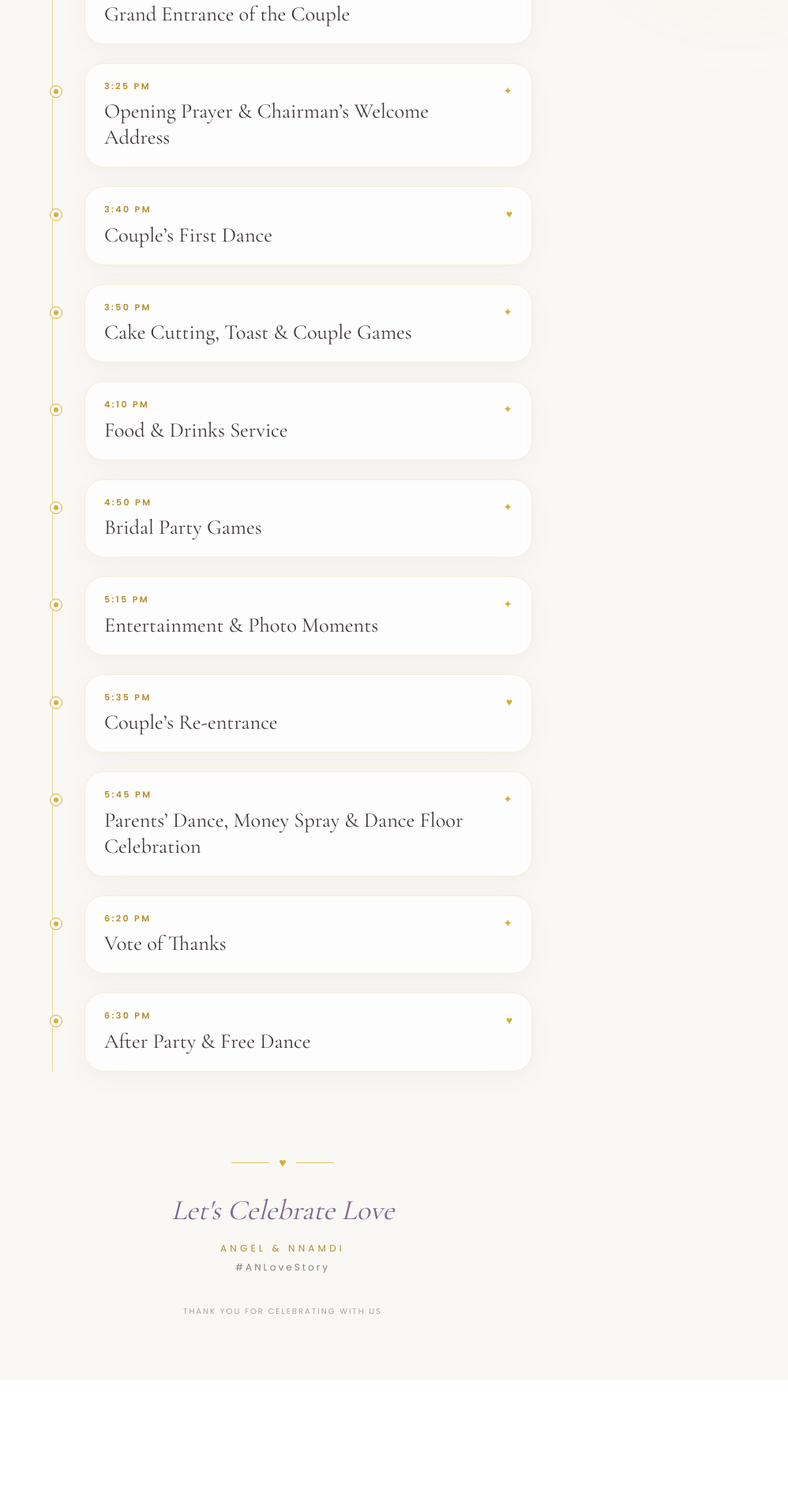
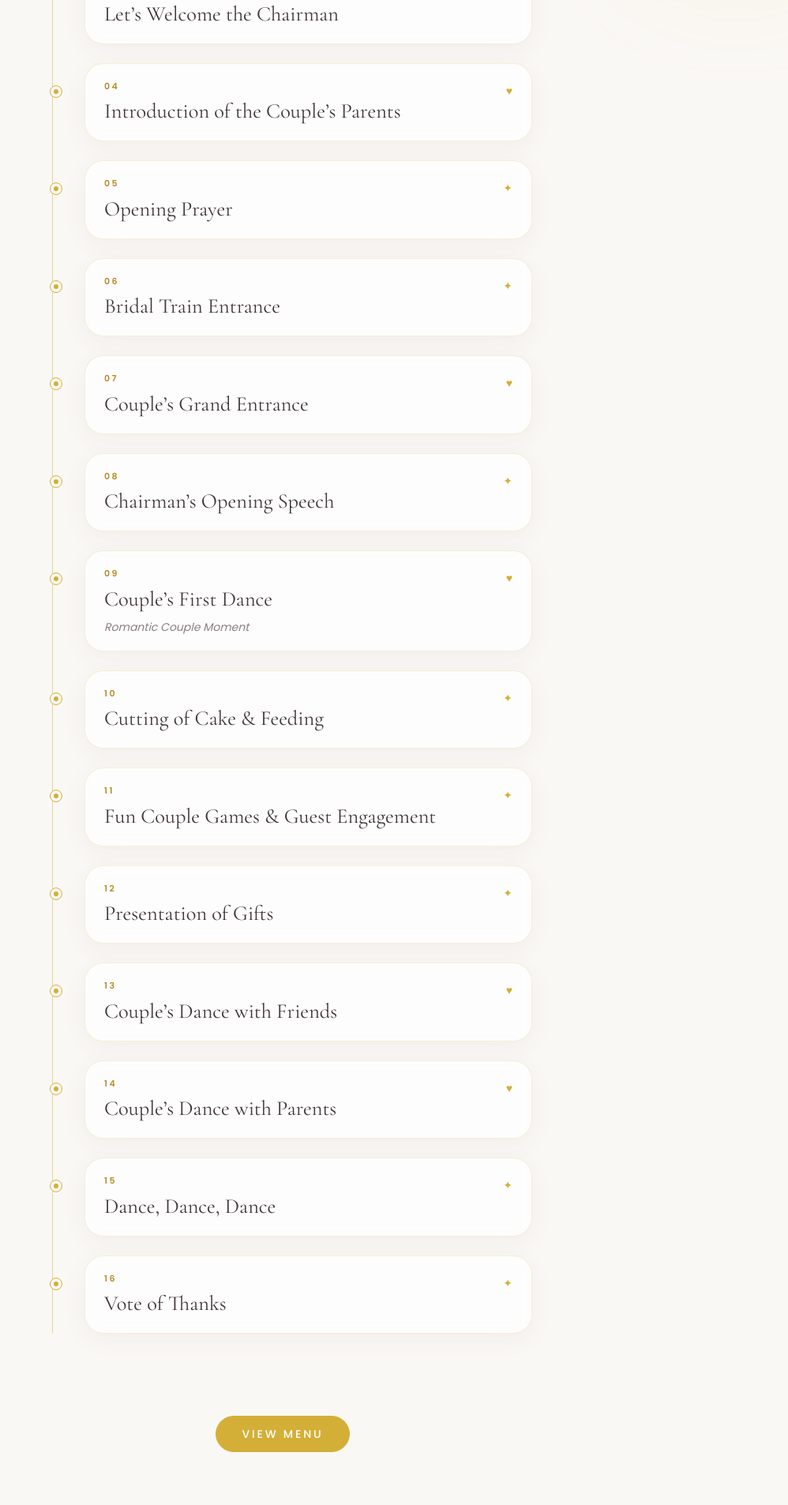
Before and after one commit to clifford-droid/anlovestory, a Next.js app: page /programme in a window 1280 px wide. Shown: the part 840-2746 px from the top of the page at 79% size, without its empty margins (282-1280 px from the left). Before the commit the page ends 2588 px from the top, so only its background shows below. Built offline with nearby package versions, Linux system fonts and the light colour scheme.

Commit message:
Update ANLoveStory QR code

```diff
--- a/app/programme/page.tsx
+++ b/app/programme/page.tsx
@@ -1,33 +1,24 @@
 const programme = [
-  { time: "2:00 PM", event: "Guest Arrival & Reception", icon: "✦" },
-  { time: "3:00 PM", event: "Bridal Train Grand Entrance", icon: "✦" },
-  { time: "3:15 PM", event: "Grand Entrance of the Couple", icon: "♥" },
+  { event: "Arrival & Welcoming of Guests", icon: "✦" },
+  { event: "Recognition of VIP Guests", icon: "✦" },
+  { event: "Let’s Welcome the Chairman", icon: "✦" },
+  { event: "Introduction of the Couple’s Parents", icon: "♥" },
+  { event: "Opening Prayer", icon: "✦" },
+  { event: "Bridal Train Entrance", icon: "✦" },
+  { event: "Couple’s Grand Entrance", icon: "♥" },
+  { event: "Chairman’s Opening Speech", icon: "✦" },
   {
-    time: "3:25 PM",
-    event: "Opening Prayer & Chairman’s Welcome Address",
-    icon: "✦",
+    event: "Couple’s First Dance",
+    subtitle: "Romantic Couple Moment",
+    icon: "♥",
   },
-  { time: "3:40 PM", event: "Couple’s First Dance", icon: "♥" },
-  {
-    time: "3:50 PM",
-    event: "Cake Cutting, Toast & Couple Games",
-    icon: "✦",
-  },
-  { time: "4:10 PM", event: "Food & Drinks Service", icon: "✦" },
-  { time: "4:50 PM", event: "Bridal Party Games", icon: "✦" },
-  {
-    time: "5:15 PM",
-    event: "Entertainment & Photo Moments",
-    icon: "✦",
-  },
-  { time: "5:35 PM", event: "Couple’s Re-entrance", icon: "♥" },
-  {
-    time: "5:45 PM",
-    event: "Parents’ Dance, Money Spray & Dance Floor Celebration",
-    icon: "✦",
-  },
-  { time: "6:20 PM", event: "Vote of Thanks", icon: "✦" },
-  { time: "6:30 PM", event: "After Party & Free Dance", icon: "♥" },
+  { event: "Cutting of Cake & Feeding", icon: "✦" },
+  { event: "Fun Couple Games & Guest Engagement", icon: "✦" },
+  { event: "Presentation of Gifts", icon: "✦" },
+  { event: "Couple’s Dance with Friends", icon: "♥" },
+  { event: "Couple’s Dance with Parents", icon: "♥" },
+  { event: "Dance, Dance, Dance", icon: "✦" },
+  { event: "Vote of Thanks", icon: "✦" },
 ];
 
 export default function ProgrammePage() {
@@ -102,7 +93,7 @@ export default function ProgrammePage() {
 
           {programme.map((item, index) => (
             <article
-              key={`${item.time}-${item.event}`}
+              key={`${index}-${item.event}`}
               className="group relative mb-6"
             >
               {/* Timeline circle */}
@@ -117,7 +108,7 @@ export default function ProgrammePage() {
 
                   <div>
                     <p className="mb-2 text-[11px] font-semibold uppercase tracking-[0.22em] text-[#B38D29]">
-                      {item.time}
+                      {String(index + 1).padStart(2, "0")}
                     </p>
 
                     <h3
@@ -128,6 +119,12 @@ export default function ProgrammePage() {
                     >
                       {item.event}
                     </h3>
+
+                    {item.subtitle && (
+                      <p className="mt-2 text-sm italic text-[#8A7D86]">
+                        {item.subtitle}
+                      </p>
+                    )}
                   </div>
 
                   <span className="mt-1 text-sm text-[#D4AF37]">
@@ -141,6 +138,158 @@ export default function ProgrammePage() {
 
         </div>
       </section>
+
+      {/* MENU BUTTON */}
+      <section className="relative px-6 pb-16 text-center">
+        <a
+          href="/menu"
+          className="inline-flex items-center justify-center rounded-full border border-[#D4AF37] bg-[#D4AF37] px-8 py-3 text-sm font-medium uppercase tracking-[0.2em] text-white transition hover:bg-[#B38D29]"
+        >
+          View Menu
+        </a>
+      </section>
+
+      {/* MENU */}
+<section className="relative mx-auto max-w-2xl px-5 pb-20">
+
+  <div className="mb-10 text-center">
+
+    <div className="mb-7 flex items-center justify-center gap-3">
+      <span className="h-px w-12 bg-[#D4AF37]/70" />
+      <span className="text-[#D4AF37]">✦</span>
+      <span className="h-px w-12 bg-[#D4AF37]/70" />
+    </div>
+
+    <p
+      className="text-xl italic text-[#7D688C]"
+      style={{ fontFamily: "Cormorant Garamond, serif" }}
+    >
+      A Taste of Celebration
+    </p>
+
+    <h2
+      className="mt-2 text-4xl text-[#7D688C] md:text-5xl"
+      style={{ fontFamily: "Cormorant Garamond, serif" }}
+    >
+      Wedding Menu
+    </h2>
+
+  </div>
+
+  <div className="space-y-6">
+
+    {/* APPETIZER */}
+    <article className="rounded-[1.5rem] border border-[#D4AF37]/20 bg-white/75 px-6 py-7 shadow-[0_8px_30px_rgba(70,50,60,0.05)] backdrop-blur-sm">
+
+      <h3
+        className="mb-5 text-2xl text-[#7D688C]"
+        style={{ fontFamily: "Cormorant Garamond, serif" }}
+      >
+        Appetizer
+      </h3>
+
+      <div className="space-y-3">
+        <p className="text-xl text-[#40353D]">
+          <span className="mr-3 text-[#D4AF37]">✦</span>
+          Small Chops
+        </p>
+
+        <p className="text-xl text-[#40353D]">
+          <span className="mr-3 text-[#D4AF37]">✦</span>
+          Chapman
+        </p>
+      </div>
+
+    </article>
+
+    {/* MAIN DISH */}
+    <article className="rounded-[1.5rem] border border-[#D4AF37]/20 bg-white/75 px-6 py-7 shadow-[0_8px_30px_rgba(70,50,60,0.05)] backdrop-blur-sm">
+
+      <h3
+        className="mb-5 text-2xl text-[#7D688C]"
+        style={{ fontFamily: "Cormorant Garamond, serif" }}
+      >
+        Main Dish
+      </h3>
+
+      <div className="space-y-3">
+
+        <p className="text-xl text-[#40353D]">
+          <span className="mr-3 text-[#D4AF37]">✦</span>
+          Semo & Egusi Soup
+        </p>
+
+        <div className="flex items-center gap-3">
+          <p className="text-xl text-[#40353D]">
+            <span className="mr-3 text-[#D4AF37]">✦</span>
+            Amala & Ewedu
+          </p>
+
+          <span className="text-[10px] uppercase tracking-[0.15em] text-[#B38D29]">
+            At the Spot
+          </span>
+        </div>
+
+        <p className="text-xl text-[#40353D]">
+          <span className="mr-3 text-[#D4AF37]">✦</span>
+          Jollof Rice
+        </p>
+
+        <p className="text-xl text-[#40353D]">
+          <span className="mr-3 text-[#D4AF37]">✦</span>
+          Fried Rice
+        </p>
+
+      </div>
+
+    </article>
+
+    {/* SIDES */}
+    <article className="rounded-[1.5rem] border border-[#D4AF37]/20 bg-white/75 px-6 py-7 shadow-[0_8px_30px_rgba(70,50,60,0.05)] backdrop-blur-sm">
+
+      <h3
+        className="mb-5 text-2xl text-[#7D688C]"
+        style={{ fontFamily: "Cormorant Garamond, serif" }}
+      >
+        Sides
+      </h3>
+
+      <p className="text-xl text-[#40353D]">
+        <span className="mr-3 text-[#D4AF37]">✦</span>
+        Tasty Popcorn
+      </p>
+
+    </article>
+
+    {/* PROTEIN */}
+    <article className="rounded-[1.5rem] border border-[#D4AF37]/20 bg-white/75 px-6 py-7 shadow-[0_8px_30px_rgba(70,50,60,0.05)] backdrop-blur-sm">
+
+      <h3
+        className="mb-5 text-2xl text-[#7D688C]"
+        style={{ fontFamily: "Cormorant Garamond, serif" }}
+      >
+        Protein
+      </h3>
+
+      <div className="space-y-3">
+
+        <p className="text-xl text-[#40353D]">
+          <span className="mr-3 text-[#D4AF37]">✦</span>
+          Beef
+        </p>
+
+        <p className="text-xl text-[#40353D]">
+          <span className="mr-3 text-[#D4AF37]">✦</span>
+          Chicken
+        </p>
+
+      </div>
+
+    </article>
+
+  </div>
+
+</section>
 
       {/* CLOSING */}
       <section className="relative px-6 pb-20 text-center">
--- a/components/rsvp/RSVP.tsx
+++ b/components/rsvp/RSVP.tsx
@@ -100,7 +100,7 @@ export default function RSVP({
           )}
 
           <p className="mt-8 text-sm uppercase tracking-widest text-[#800020]">
-            Please respond before September 20, 2026
+            Please respond on or before September 29, 2026
           </p>
 
           <p className="mt-6 text-[#D4AF37] tracking-widest">
```
